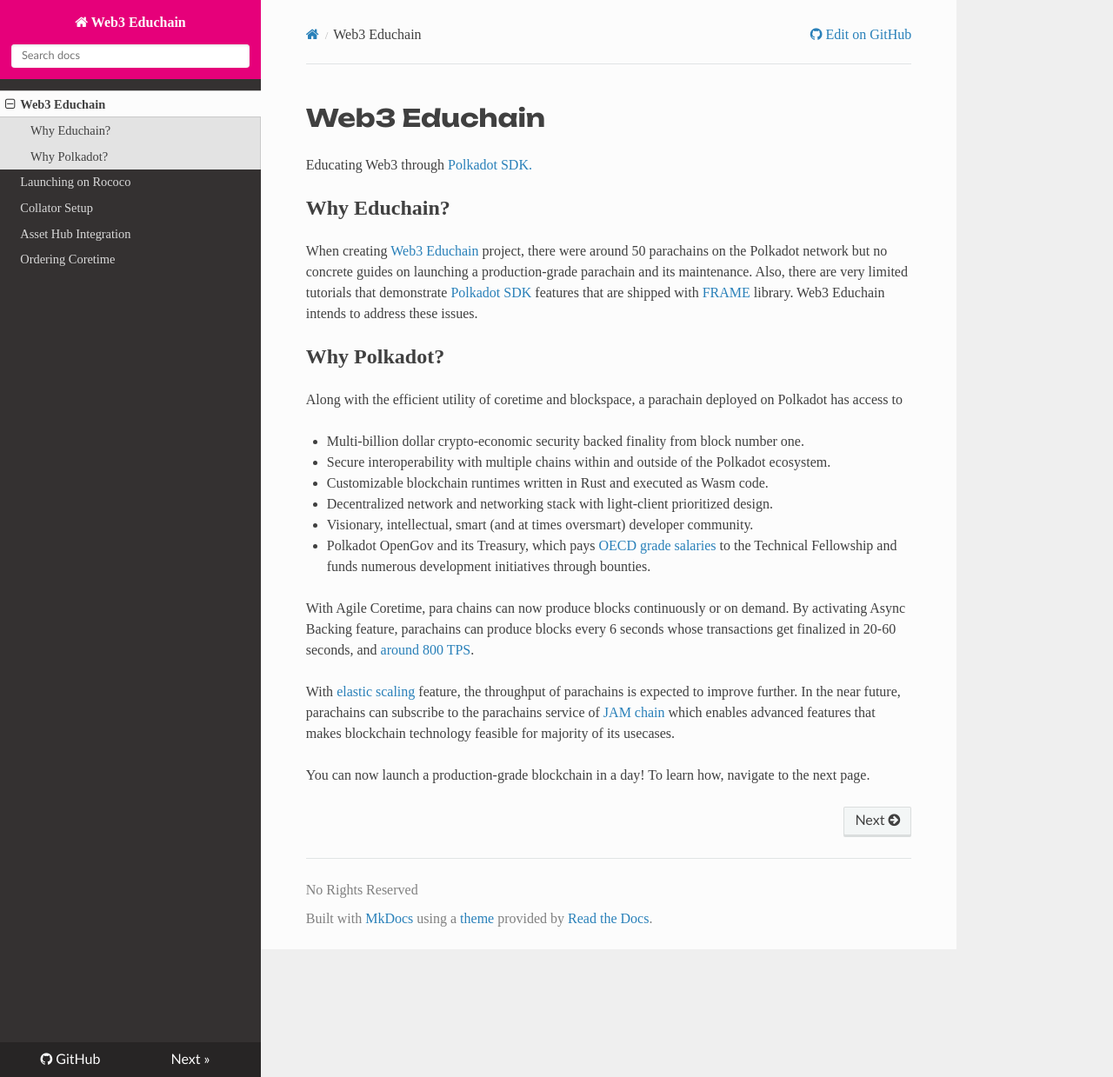
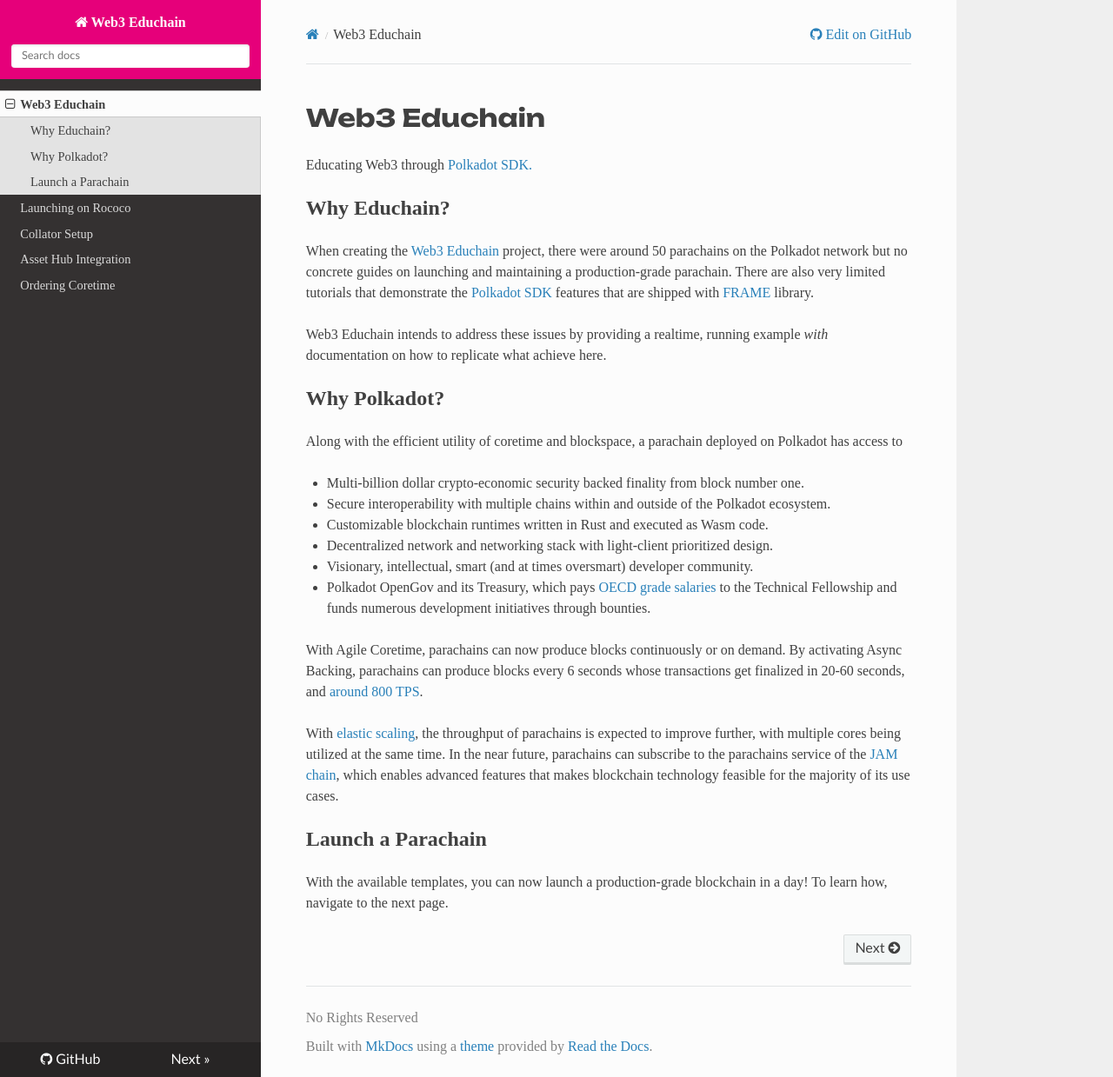
Before and after one commit to w3f/educhain, an MkDocs documentation site: the page built from docs/index.md, in a window 1280 px wide and 1239 px high. Shown: the whole window at 87% size. Built offline with MkDocs 1.6.1, drawn with Linux system fonts in a browser that asks for light colours; nearby versions of some CDN libraries.

Commit message:
Polish docs

```diff
--- a/docs/index.md
+++ b/docs/index.md
@@ -4,11 +4,12 @@
 
 ## Why Educhain?
 
-When creating [Web3 Educhain](https://github.com/w3f/educhain) project, there were around 50 parachains on the Polkadot network but no
-concrete guides on launching a production-grade parachain and its maintenance. Also, there are very limited
-tutorials that demonstrate [Polkadot SDK](https://github.com/paritytech/polkadot-sdk) features that are
-shipped with [FRAME](https://github.com/paritytech/polkadot-sdk/tree/master/substrate/frame) library.
-Web3 Educhain intends to address these issues.
+When creating the [Web3 Educhain](https://github.com/w3f/educhain) project, there were around 50 parachains on the Polkadot network but no
+concrete guides on launching and maintaining a production-grade parachain. There are also very limited
+tutorials that demonstrate the [Polkadot SDK](https://paritytech.github.io/polkadot-sdk/master/polkadot_sdk_docs/polkadot_sdk/index.html) features that are
+shipped with [FRAME](https://paritytech.github.io/polkadot-sdk/master/polkadot_sdk_docs/polkadot_sdk/frame_runtime/index.html) library.
+
+Web3 Educhain intends to address these issues by providing a realtime, running example *with* documentation on how to replicate what achieve here.
 
 ## Why Polkadot?
 
@@ -21,13 +22,14 @@
 - Visionary, intellectual, smart (and at times oversmart) developer community.
 - Polkadot OpenGov and its Treasury, which pays [OECD grade salaries](https://polkadot-fellows.github.io/dashboard/#/membership) to the Technical Fellowship and funds numerous development initiatives through bounties.
 
-With Agile Coretime, para chains can now produce blocks continuously or on demand. By activating Async Backing
-feature, parachains can produce blocks every 6 seconds whose transactions get finalized in 20-60 seconds, and
+With Agile Coretime, parachains can now produce blocks continuously or on demand. By activating Async Backing, parachains can produce blocks every 6 seconds whose transactions get finalized in 20-60 seconds, and
 [around 800 TPS](https://polkadot.network/blog/the-way-to-a-10x-throughput-lift-on-parachains/).
 
-With [elastic scaling](https://github.com/paritytech/polkadot-sdk/issues/1829) feature, the throughput of
-parachains is expected to improve further. In the near future, parachains can subscribe to the parachains
-service of [JAM chain](https://graypaper.com/) which enables advanced features that makes blockchain
-technology feasible for majority of its usecases.
+With [elastic scaling](https://github.com/paritytech/polkadot-sdk/issues/1829), the throughput of
+parachains is expected to improve further, with multiple cores being utilized at the same time. In the near future, parachains can subscribe to the parachains
+service of the [JAM chain](https://graypaper.com/), which enables advanced features that makes blockchain
+technology feasible for the majority of its use cases.
 
-You can now launch a production-grade blockchain in a day! To learn how, navigate to the next page.
+## Launch a Parachain
+
+With the available templates, you can now launch a production-grade blockchain in a day! To learn how, navigate to the next page.
```
Also changed, not shown: docs/collator.md (+1 -1 lines), docs/launch.md (+7 -2 lines).
